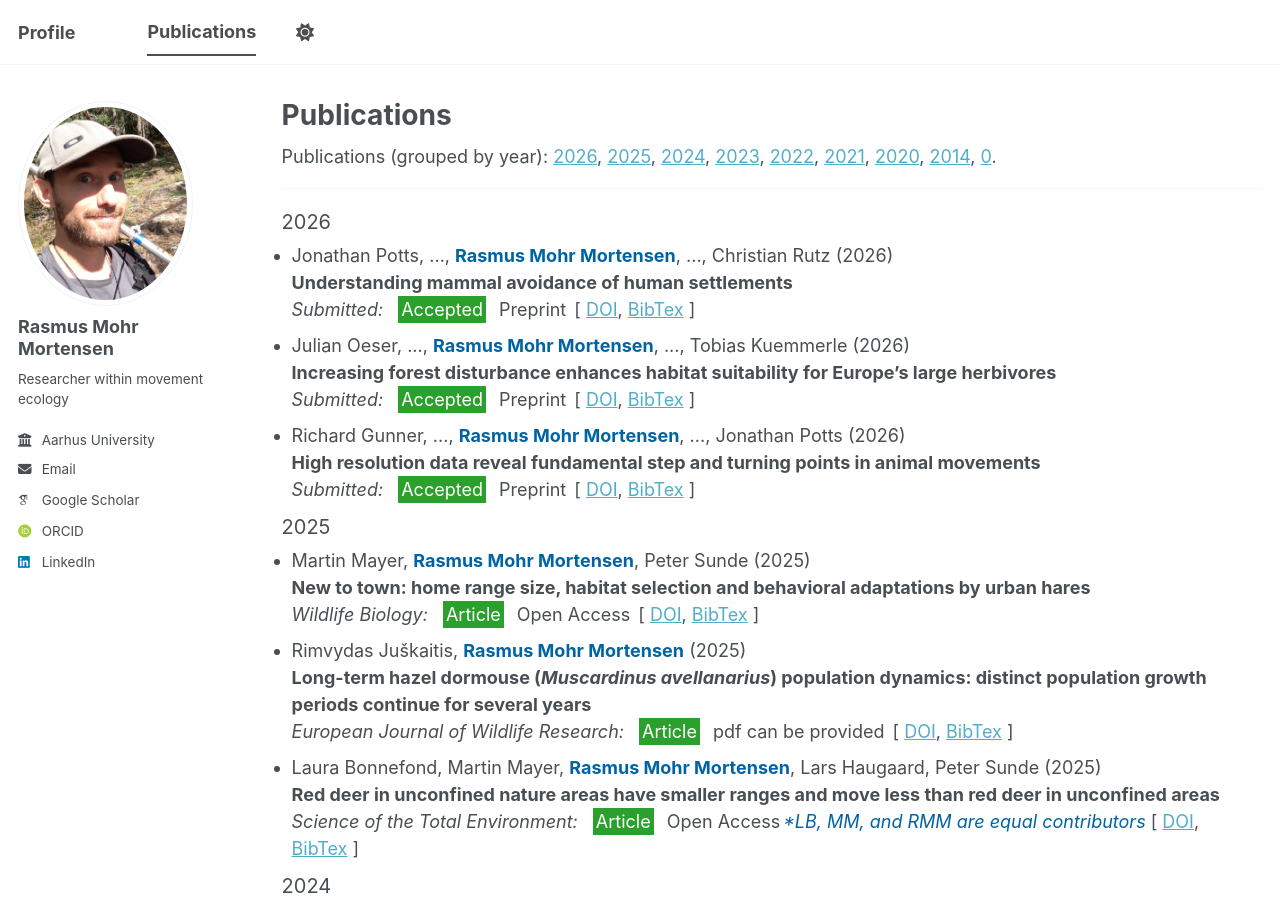
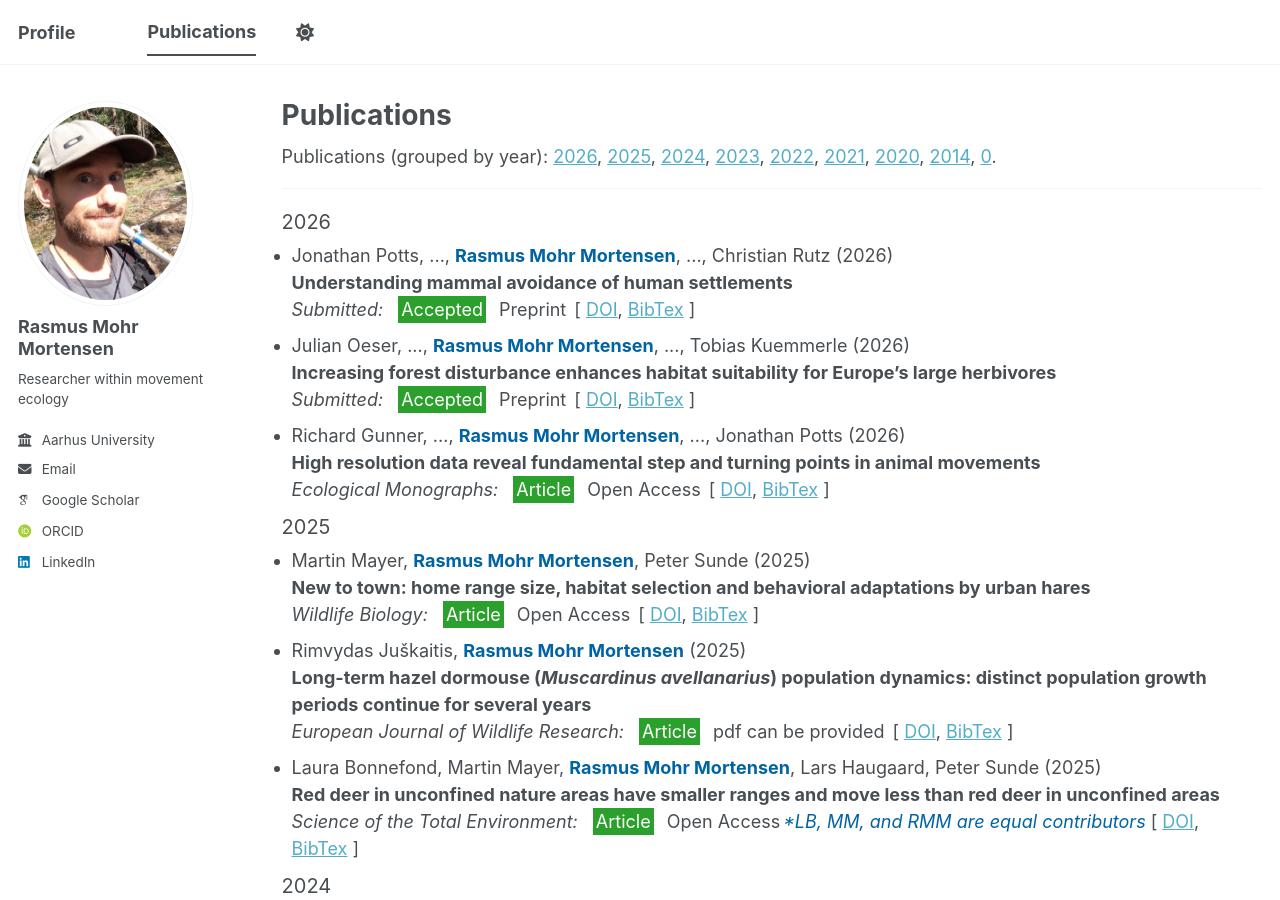
Before and after one commit to rasmusmohrmortensen/rasmusmohrmortensen.github.io, a Jekyll site: the page built from _pages/publications.html, in a window 1280 px wide and 900 px high. Built offline with Jekyll 4.4.1, drawn with Linux system fonts in a browser that asks for light colours; some web fonts are replaced; a script bundle is joined from its source files by our own code; library files that are not in the unit come from our copies.

Commit message:
Update papers.yml

```diff
--- a/_data/bibere/papers.yml
+++ b/_data/bibere/papers.yml
@@ -59,9 +59,9 @@ paper0012:
   extraTags: "Preprint"
 
 paper0011:
-  type: "Accepted"
+  type: "Article"
   title: "High resolution data reveal fundamental step and turning points in animal movements"
-  venue: "Submitted"
+  venue: "Ecological Monographs"
   year: 2026
   authors:
     - "Richard Gunner"
@@ -73,10 +73,10 @@ paper0011:
 #    - name: "PDF"
 #      link: "/files/paper.pdf"
     - name: "DOI"
-      link: "https://doi.org/10.21203/rs.3.rs-5559169/v1"
+      link: "https://doi.org/10.1002/ecm.70069"
   note: ""
   emphasis: ""
-  extraTags: "Preprint"
+  extraTags: "Open Access"
 
 paper0010:
   type: "Article"
```
